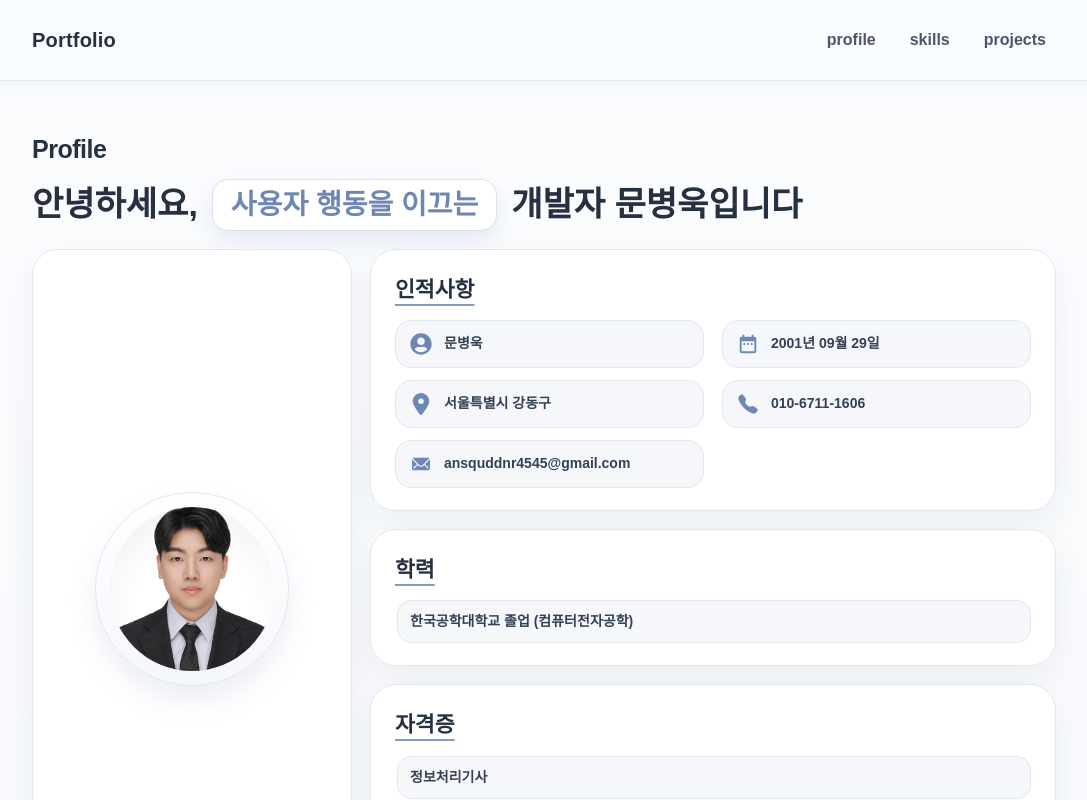
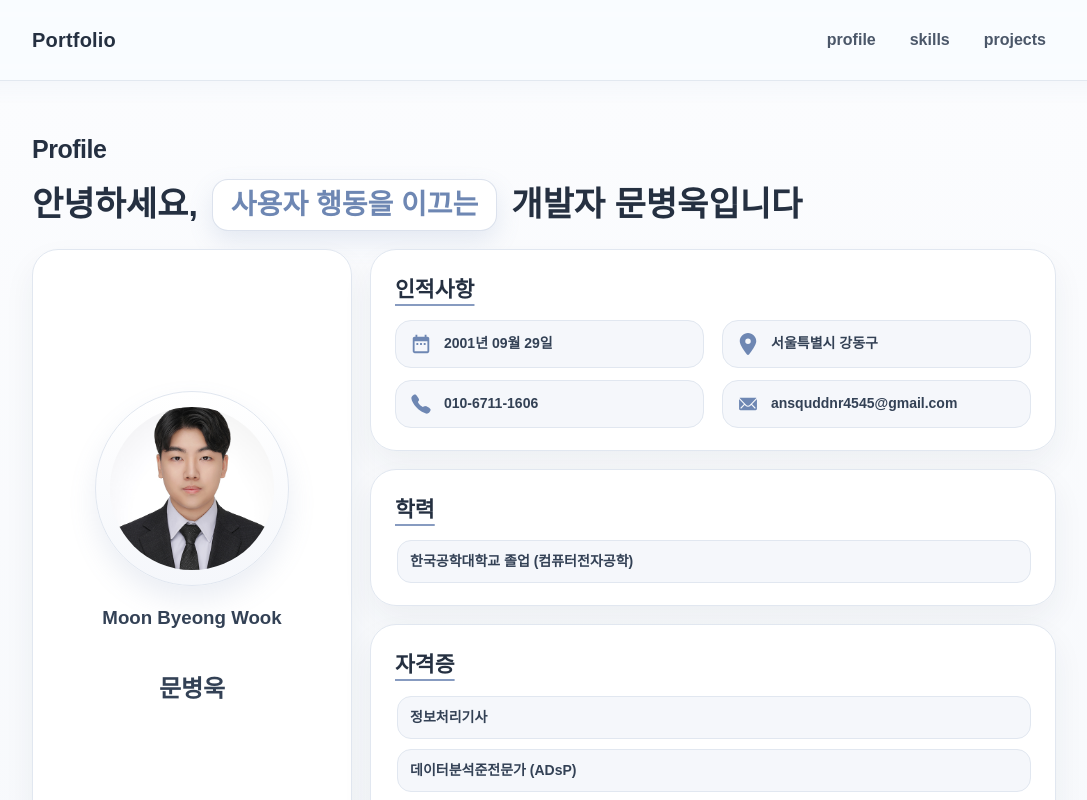
Before and after one commit to MoonBW0929/Portfolio_toss, a React (Vite) app: page / in a window 1280 px wide. Shown: the top 800 px of the page, without its empty margins (96-1183 px from the left). Built offline with nearby package versions, Linux system fonts and the light colour scheme; a web font is replaced by a local one.

Commit message:
style: 이름 위치 변경 및 영문 이름 추가

```diff
--- a/src/pages/Profile.jsx
+++ b/src/pages/Profile.jsx
@@ -1,7 +1,6 @@
 import '../styles/profile_styles.css'
 
 // react icons
-import { FaUserCircle } from "react-icons/fa";
 import { MdDateRange } from "react-icons/md";
 import { FaLocationDot } from "react-icons/fa6";
 import { IoCall } from "react-icons/io5";
@@ -47,15 +46,13 @@ export default function Profile() {
             <div className='img_pic'>
               <img src="/assets/profile_picture.jpg" alt="Profile Picture" />
             </div>
+            <h3>Moon Byeong Wook</h3>
+            <h2>문병욱</h2>
           </section>
 
           <section className='infoBox'>
             <div className='subTitle'>인적사항</div>
             <div className='infoGrid'>
-              <div className='infoGridItem'>
-                <FaUserCircle className='icon'/>
-                <span className='infoText'>문병욱</span>
-              </div>
               <div className='infoGridItem'>
                 <MdDateRange className='icon'/>
                 <span className='infoText'>2001년 09월 29일</span>
```
